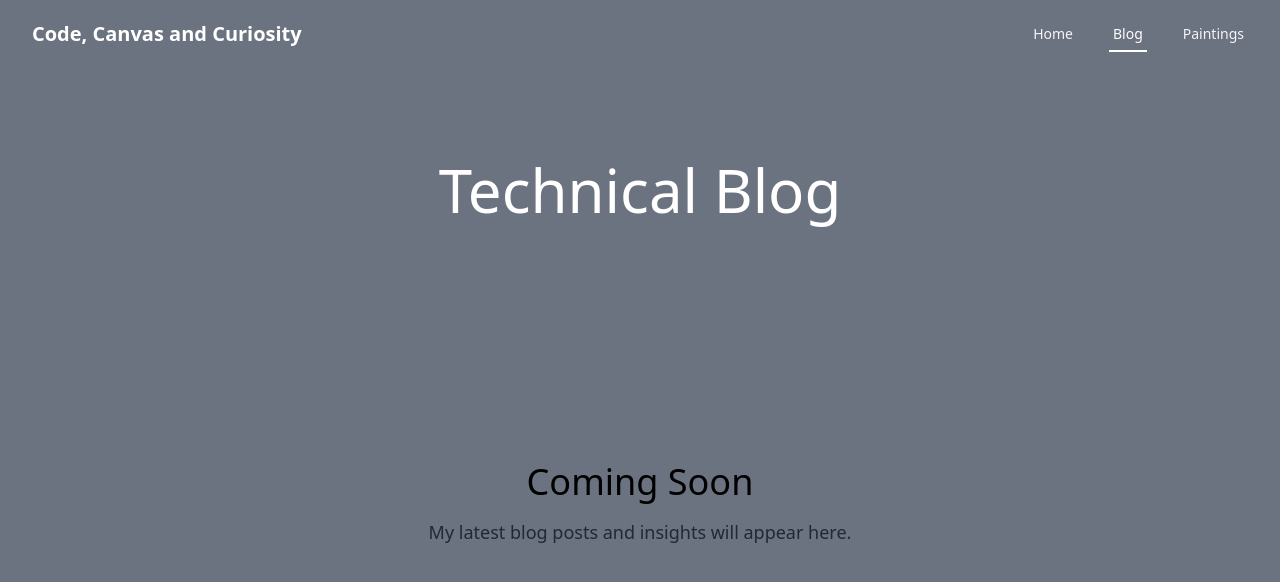
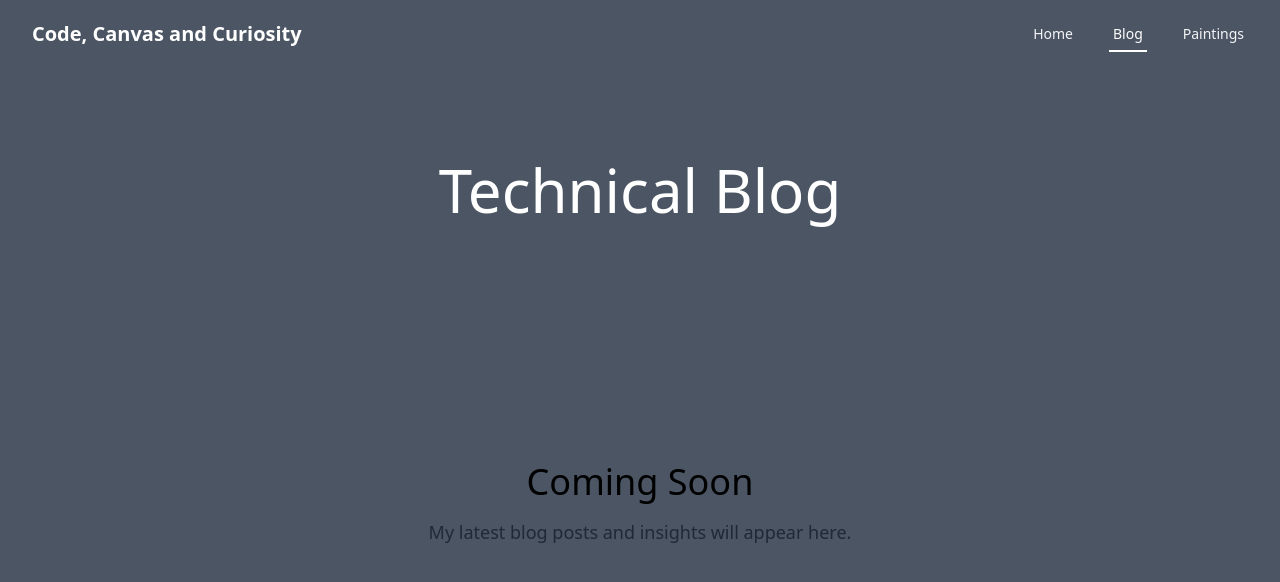
Before and after one commit to tharika01/tharika.github.io, a React (Vite) app: page /#/blog in a window 1280 px wide. Shown: the top 582 px of the page. Built offline with nearby package versions, Linux system fonts and the light colour scheme.

Commit message:
change bg color

```diff
--- a/src/pages/Blog.tsx
+++ b/src/pages/Blog.tsx
@@ -54,7 +54,7 @@
   });
 
   return (
-    <div className="min-h-screen bg-gray-500 pt-20">
+    <div className="min-h-screen bg-gray-600 pt-20">
       {/* Hero Section */}
       <section className="py-20 text-white">
         <div className="max-w-4xl mx-auto px-4 sm:px-6 lg:px-8 text-center">
--- a/src/pages/Paintings.tsx
+++ b/src/pages/Paintings.tsx
@@ -64,7 +64,7 @@
   });
 
   return (
-    <div className="min-h-screen bg-gray-500 text-gray-100 pt-20">
+    <div className="min-h-screen bg-gray-600 text-gray-100 pt-20">
       {/* Hero Section */}
       <section className="py-20 text-white">
         <div className="max-w-4xl mx-auto px-4 sm:px-6 lg:px-8 text-center">
```
